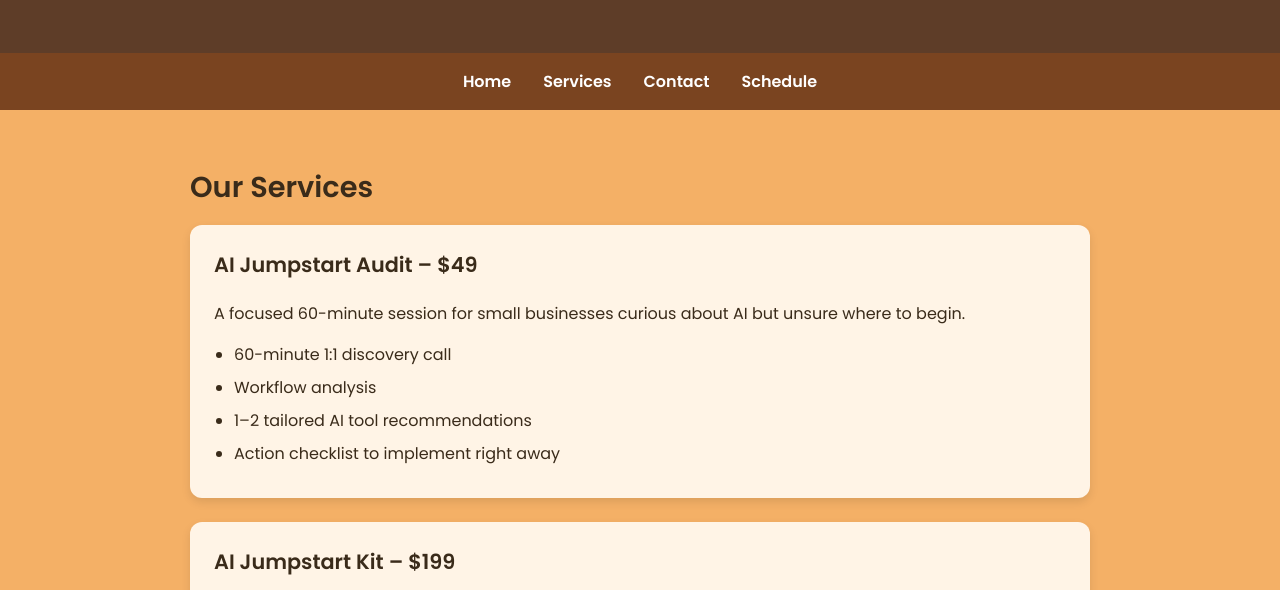
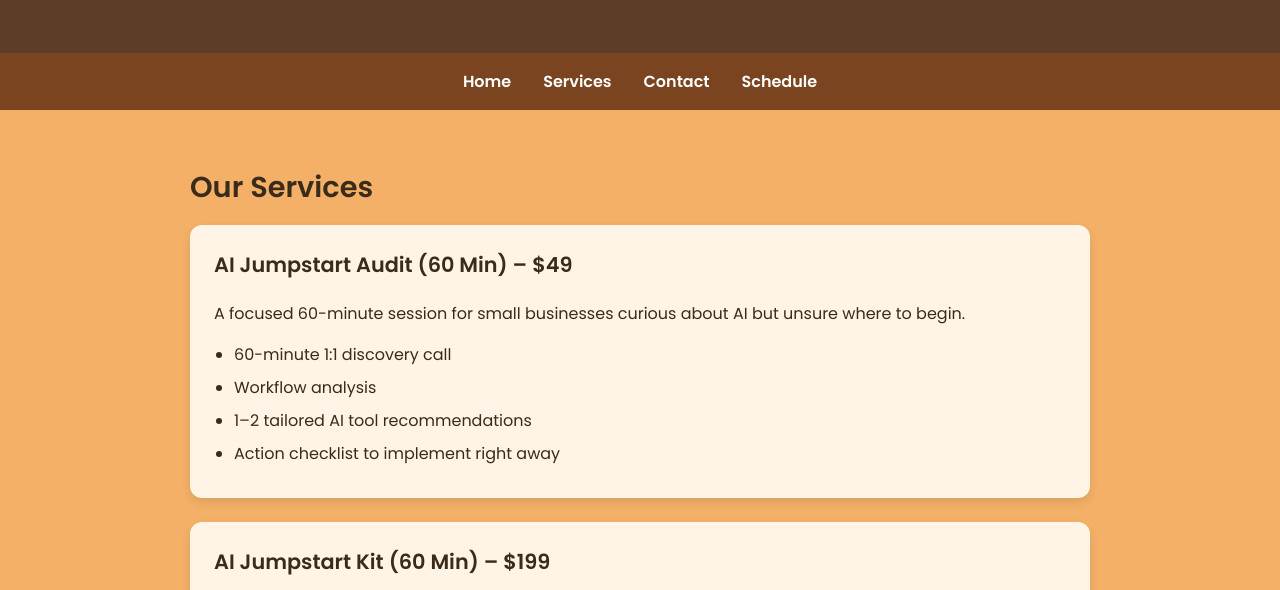
Before and after one commit to FrontRange-AI-LLC/frontrange-ai-llc.github.io, a plain HTML site: page index.html in a window 1280 px wide. Shown: the part 362-952 px from the top of the page. Drawn offline with Linux system fonts and the light colour scheme.

Commit message:
Update index.html

```diff
--- a/index.html
+++ b/index.html
@@ -29,7 +29,7 @@
       <h2>Our Services</h2>
 
       <div class="service-card">
-        <h3>AI Jumpstart Audit – $49</h3>
+        <h3>AI Jumpstart Audit (60 Min) – $49</h3>
         <p>A focused 60-minute session for small businesses curious about AI but unsure where to begin.</p>
         <ul>
           <li>60-minute 1:1 discovery call</li>
@@ -40,7 +40,7 @@
       </div>
 
       <div class="service-card">
-        <h3>AI Jumpstart Kit – $199</h3>
+        <h3>AI Jumpstart Kit (60 Min) – $199</h3>
         <p>A comprehensive 60-minute strategy session with a custom-built AI toolkit to boost your operations.</p>
         <ul>
           <li>60-minute strategy consultation</li>
```
